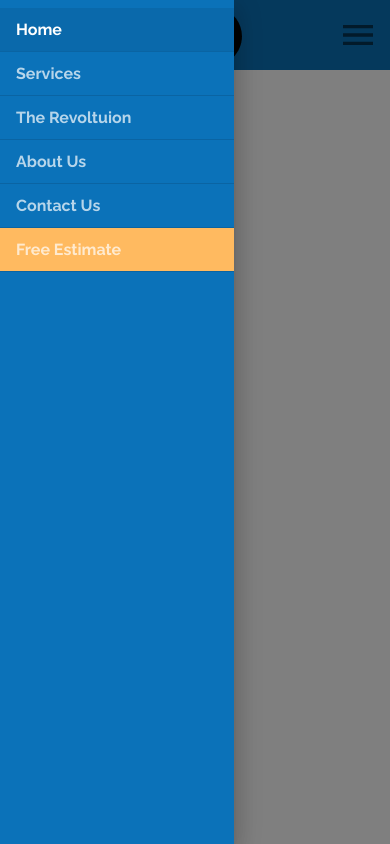
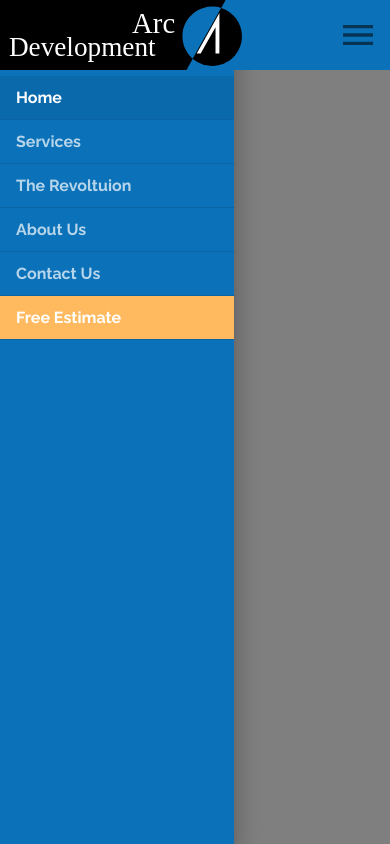
Before and after one commit to Mohamedghaly140/Arc-Development, a React (Create React App) app: page / in a window 390 px wide. Both pictures are taken after a click on the button 358 px from the left and 35 px from the top of the page. Built offline with nearby package versions, Linux system fonts and the light colour scheme; the HTML template or start-up script is replaced by a standard one.

Commit message:
finshed header

```diff
--- a/src/components/ui/Header/Header.js
+++ b/src/components/ui/Header/Header.js
@@ -89,10 +89,15 @@
     opacity: 0.7,
   },
   drawerItemSelected: {
-    opacity: 1,
+    '& .MuiListItemText-root': {
+      opacity: 1,
+    },
   },
   drawerItemEstimate: {
     backgroundColor: theme.palette.common.orange,
+  },
+  appbar: {
+    zIndex: theme.zIndex.modal + 1,
   },
 }));
 
@@ -220,12 +225,13 @@
         onClose={menuCloseHandler}
         MenuListProps={{ onMouseLeave: menuCloseHandler }}
         classes={{ paper: classes.menu }}
+        style={{ zIndex: 1302 }}
         elevation={0}
         keepMounted
       >
         {menuOptions.map((option, i) => (
           <MenuItem
-            key={i}
+            key={`${option}${i}`}
             component={Link}
             to={option.link}
             classes={{ root: classes.menuItem }}
@@ -252,6 +258,7 @@
         onClose={() => setOpenDrawer(false)}
         classes={{ paper: classes.drawer }}
       >
+        <div className={classes.toolbarMargin} />
         <List>
           {routes.map(route => (
             <ListItem
@@ -265,15 +272,9 @@
                 setValue(route.activeIndex);
               }}
               selected={value === route.activeIndex}
+              classes={{ selected: classes.drawerItemSelected }}
             >
-              <ListItemText
-                disableTypography
-                className={
-                  value === route.activeIndex
-                    ? [classes.drawerItem, classes.drawerItemSelected]
-                    : [classes.drawerItem]
-                }
-              >
+              <ListItemText disableTypography className={classes.drawerItem}>
                 {route.name}
               </ListItemText>
             </ListItem>
@@ -289,15 +290,9 @@
             to="/estimate"
             selected={value === 5}
             className={classes.drawerItemEstimate}
+            classes={{ root: classes.drawerItemSelected }}
           >
-            <ListItemText
-              disableTypography
-              className={
-                value === 5
-                  ? [classes.drawerItem, classes.drawerItemSelected]
-                  : [classes.drawerItem]
-              }
-            >
+            <ListItemText disableTypography className={classes.drawerItem}>
               Free Estimate
             </ListItemText>
           </ListItem>
@@ -316,7 +311,7 @@
   return (
     <Fragment>
       <ElevationScroll>
-        <AppBar position="fixed">
+        <AppBar position="fixed" className={classes.appbar}>
           <Toolbar disableGutters>
             <Button
               to="/"
```
